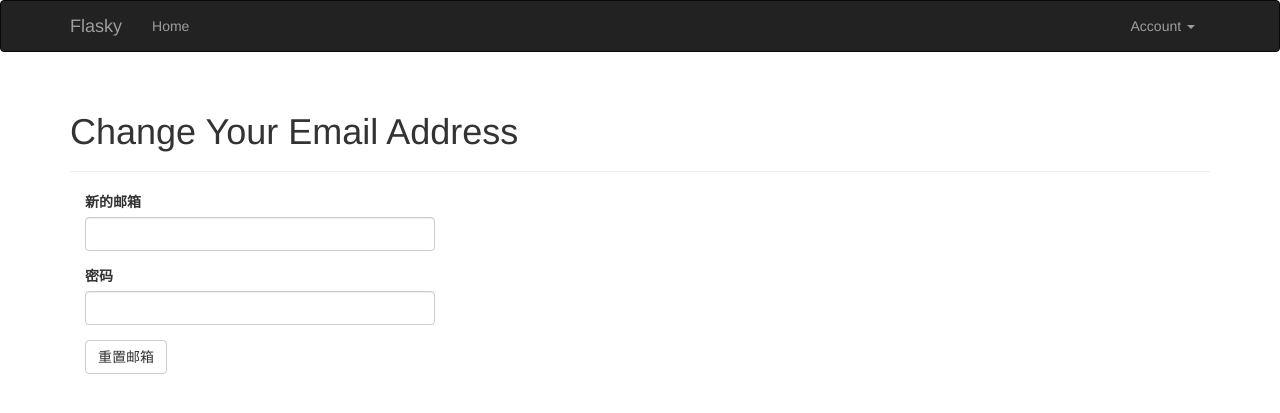
After one commit to Cubcub1/libra, a Flask app: page /change-email in a window 1280 px wide. The commit adds this page. Shown: the top 413 px of the page. Run offline with Flask 2, Linux system fonts and the light colour scheme; a user stored in the database is signed in; tables that the repository leaves empty hold one stand-in row (values such as "Sample post"); parts of the project's set-up code (start-up, migrations or seed data) failed here and were passed over; some libraries are stand-ins or nearby versions.

Commit message:
add user change_email

```diff
--- a/app/auth/forms.py
+++ b/app/auth/forms.py
@@ -54,3 +54,13 @@ class PasswordResetForm(FlaskForm):
     def validate_email(self, field):
         if User.query.filter_by(email=field.data).first() is None:
             raise ValidationError('邮箱不存在.')
+
+
+class ChangeEmailForm(FlaskForm):
+    email = StringField('新的邮箱', validators=[DataRequired(), Length(1, 64), Email()])
+    password = PasswordField('密码', validators=[DataRequired()])
+    submit = SubmitField('重置邮箱')
+
+    def validate_email(self, field):
+        if User.query.filter_by(email=field.data).first():
+            raise ValidationError('邮箱已经被注册了.')
--- a/app/auth/views.py
+++ b/app/auth/views.py
@@ -3,7 +3,8 @@ from flask_login import login_user, logout_user, login_required, current_user
 
 from ..email import send_email
 from .. import db
-from .forms import LoginForm, RegistrationForm, ChangePasswordForm, PasswordResetRequestForm, PasswordResetForm
+from .forms import LoginForm, RegistrationForm, ChangePasswordForm, PasswordResetRequestForm, PasswordResetForm, \
+    ChangeEmailForm
 from . import auth
 from ..models import User
 
@@ -127,3 +128,32 @@ def password_reset(token):
         else:
             return redirect(url_for('main.index'))
     return render_template('auth/reset_password.html', form=form)
+
+
+@auth.route('/change-email', methods=['GET', 'POST'])
+@login_required
+def change_email_request():
+    form = ChangeEmailForm()
+    if form.validate_on_submit():
+        if current_user.verify_password(form.password.data):
+            new_email = form.email.data
+            token = current_user.generate_email_change_token(new_email)
+            send_email(new_email, '确认您的新邮箱',
+                       'auth/email/change_email',
+                       user=current_user, token=token)
+            flash('An email with instructions to confirm your new email '
+                  'address has been sent to you.')
+            return redirect(url_for('main.index'))
+        else:
+            flash('无效的邮箱或密码.')
+    return render_template("auth/change_email.html", form=form)
+
+
+@auth.route('/change-email/<token>')
+@login_required
+def change_email(token):
+    if current_user.change_email(token):
+        flash('您的邮箱地址已经修改.')
+    else:
+        flash('无效的请求.')
+    return redirect(url_for('main.index'))
--- /dev/null
+++ b/app/templates/auth/change_email.html
@@ -0,0 +1,13 @@
+{% extends "base.html" %}
+{% import "bootstrap/wtf.html" as wtf %}
+
+{% block title %}Flasky - Change Email Address{% endblock %}
+
+{% block page_content %}
+<div class="page-header">
+    <h1>Change Your Email Address</h1>
+</div>
+<div class="col-md-4">
+    {{ wtf.quick_form(form) }}
+</div>
+{% endblock %}
--- a/app/templates/base.html
+++ b/app/templates/base.html
@@ -32,7 +32,7 @@
                             <a href="#" class="dropdown-toggle" data-toggle="dropdown">Account <b class="caret"></b></a>
                             <ul class="dropdown-menu">
                                 <li><a href="{{ url_for('auth.change_password') }}">Change Password</a></li>
-{#                                <li><a href="{{ url_for('auth.change_email_request') }}">Change Email</a></li>#}
+                                <li><a href="{{ url_for('auth.change_email_request') }}">Change Email</a></li>
                                 <li><a href="{{ url_for('auth.logout') }}">Log Out</a></li>
                             </ul>
                         </li>
```
Also changed, not shown: app/models.py (+22 -1 lines), app/templates/auth/email/change_email.html (added, +10 -0 lines), app/templates/auth/email/change_email.txt (added, +11 -0 lines).
